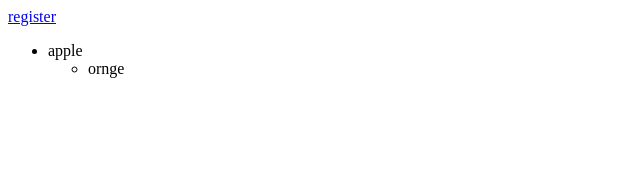
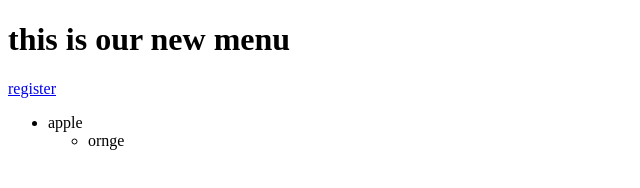
Before and after one commit to samiqasem89/title-changing-new, a plain HTML site: page index.html in a window 1280 px wide. Shown: the whole page, without its empty margins (0-640 px from the left). Drawn offline with Linux system fonts and the light colour scheme.

Commit message:
add new header

```diff
--- a/index.html
+++ b/index.html
@@ -7,6 +7,7 @@
     <title>INSTALLZ ARE US</title>
   </head>
   <body>
+    <h1>this is our new menu</h1>
     <a href="register.html">register</a>
     <ul>
       <li>apple</li>
```
